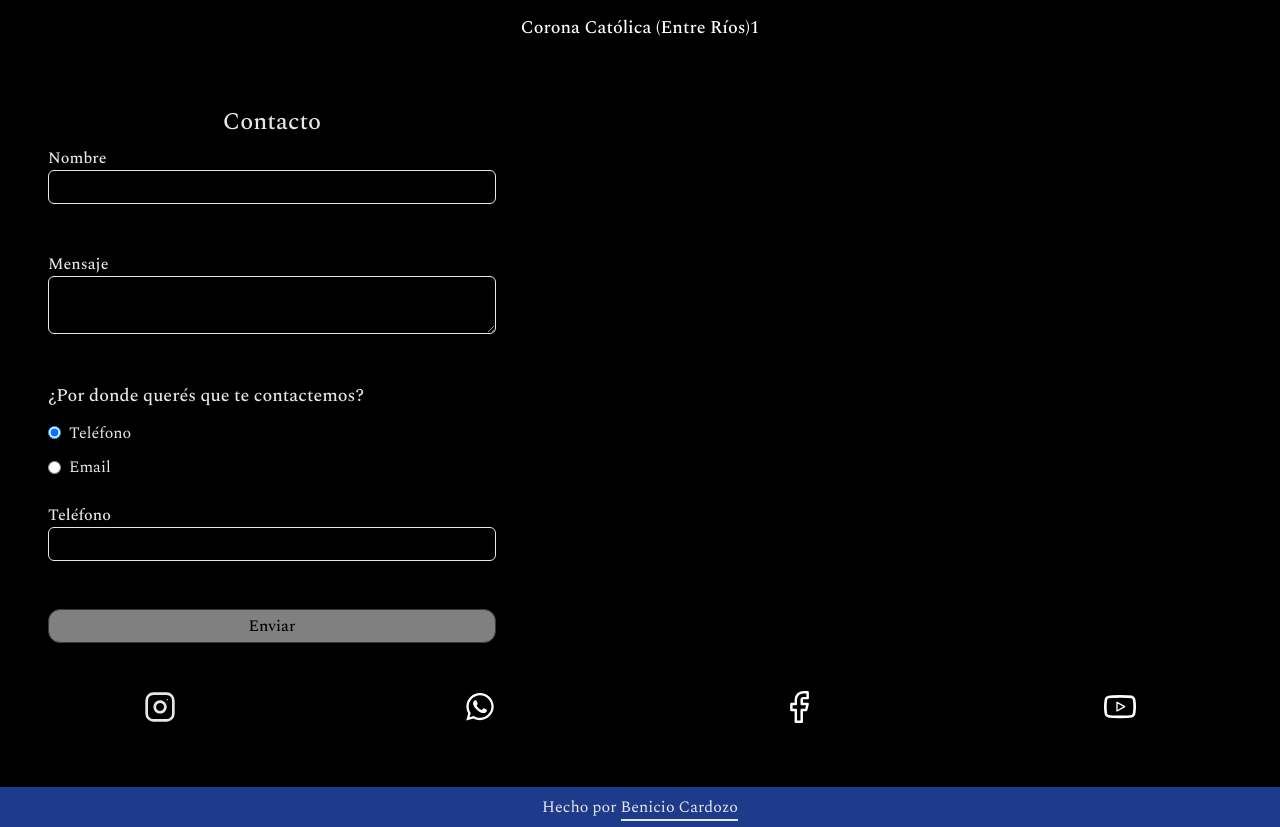
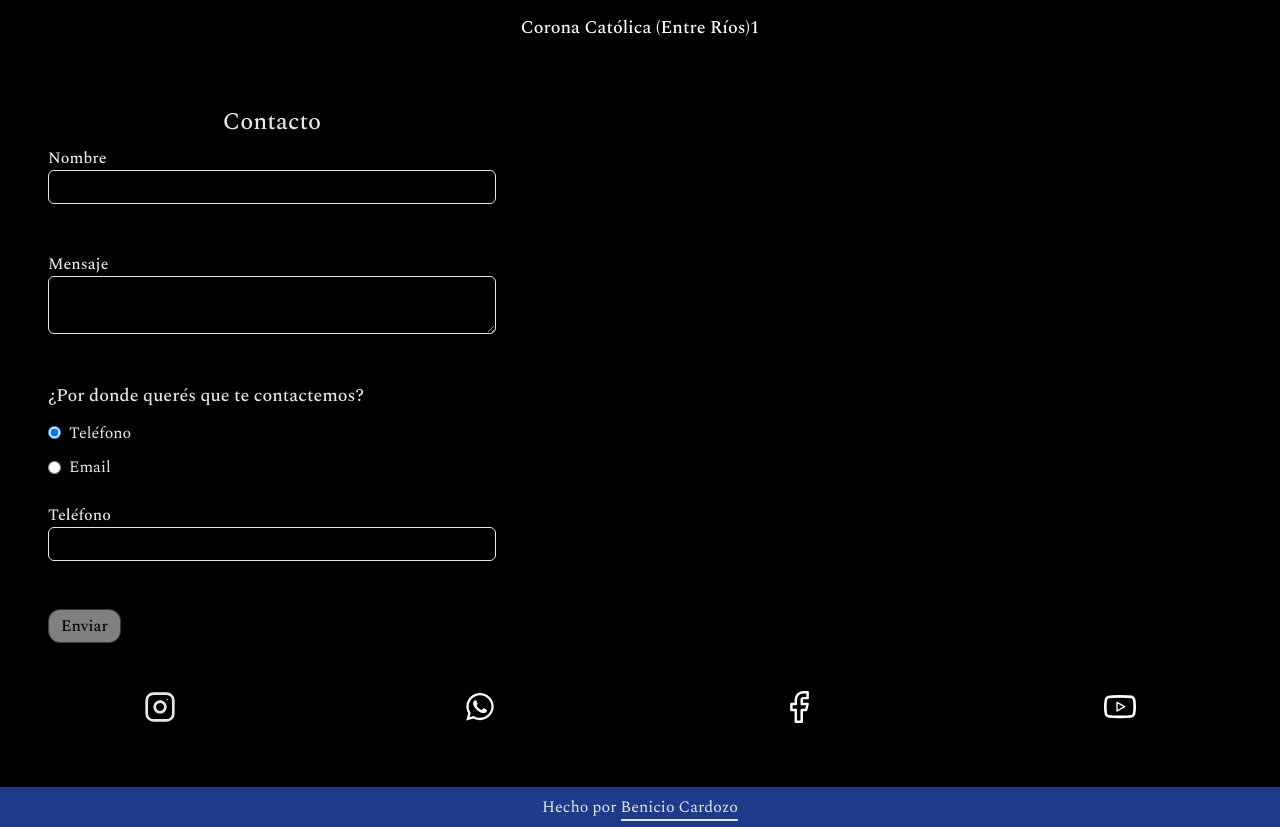
Before and after one commit to vencho-mdp/fede-james-app, a Next.js app: page /historia in a window 1280 px wide. Shown: the part 1026-1853 px from the top of the page. Built offline with nearby package versions, Linux system fonts and the light colour scheme.

Commit message:
add transitions

```diff
--- /dev/null
+++ b/components/Fade.js
@@ -0,0 +1,51 @@
+import { Transition } from "react-transition-group";
+import { useState, createRef, useMemo } from "react";
+import useOnScreen from "../hooks/useOnScreen";
+
+const duration = 120;
+
+const defaultStyle = {
+  transition: `opacity ${duration}ms ease-in-out`,
+  opacity: 0,
+};
+
+const transitionStyles = {
+  entering: { opacity: 1 },
+  entered: { opacity: 1 },
+  exiting: { opacity: 0 },
+  exited: { opacity: 0 },
+};
+
+export default function Fade(props) {
+  const [inProp, setInProp] = useState(false);
+  const ref = createRef();
+  const isVisible = useOnScreen(ref);
+  const updateTransitionState = (isElVisible) => {
+    if (isElVisible) {
+      setTimeout(() => {
+        setInProp(true);
+      }, duration);
+    } else {
+      setInProp(false);
+    }
+  };
+
+  // eslint-disable-next-line react-hooks/exhaustive-deps
+  useMemo(() => updateTransitionState(isVisible), [isVisible]);
+
+  return (
+    <Transition in={inProp} timeout={duration}>
+      {(state) => (
+        <div
+          ref={ref}
+          style={{
+            ...defaultStyle,
+            ...transitionStyles[state],
+          }}
+        >
+          {props.children}
+        </div>
+      )}
+    </Transition>
+  );
+}
--- a/components/Form.js
+++ b/components/Form.js
@@ -2,6 +2,7 @@ import Subtitle from "./Subtitle";
 import PrimaryButton from "./PrimaryButton";
 import { useState, useMemo } from "react";
 import { event } from "../lib/ga.js";
+import Fade from "./Fade";
 
 export default function Form({ className }) {
   const otherWaysToGetInTouch = [
@@ -95,7 +96,7 @@ export default function Form({ className }) {
   };
 
   return (
-    <>
+    <Fade>
       {loading ? (
         <div className="border border-gray-200 p-2 mx-8 rounded-md">
           <Subtitle
@@ -180,7 +181,11 @@ export default function Form({ className }) {
                 />
               </div>
             </div>
-            <PrimaryButton disabled={!isValid} text="Enviar" />
+            <PrimaryButton
+              className="self-start"
+              disabled={!isValid}
+              text="Enviar"
+            />
           </div>
         </form>
       ) : (
@@ -220,6 +225,6 @@ export default function Form({ className }) {
           </a>
         ))}
       </div>
-    </>
+    </Fade>
   );
 }
--- a/components/Hero.js
+++ b/components/Hero.js
@@ -1,8 +1,10 @@
 import Title from "./Title";
 import Subtitle from "./Subtitle";
+import Fade from "./Fade";
 
 export default function Hero({ img, title, subtitle }) {
   return (
+    <Fade>
       <div
         className="flex flex-col h-48 w-full justify-center items-center md:h-96"
         style={{
@@ -15,5 +17,6 @@ export default function Hero({ img, title, subtitle }) {
         <Title text={title} />
         {subtitle && <Subtitle text={subtitle} bold={true} />}
       </div>
+    </Fade>
   );
 }
--- a/components/Paragraph.js
+++ b/components/Paragraph.js
@@ -1,12 +1,15 @@
+import Fade from "./Fade";
 export default function Paragraph({ text, className }) {
   const classNames = `text-base text-gray-200 text-justify leading-loose ${
     className || ""
   }`;
 
   return (
-    <div
-      className={classNames}
-      dangerouslySetInnerHTML={{ __html: text }}
-    ></div>
+    <Fade>
+      <div
+        className={classNames}
+        dangerouslySetInnerHTML={{ __html: text }}
+      ></div>
+    </Fade>
   );
 }
--- a/components/PrimaryButton.js
+++ b/components/PrimaryButton.js
@@ -1,6 +1,6 @@
 export default function PrimaryButton({ text, onClick, className, disabled }) {
   const classNames =
-    "border border-gray-500 text-black rounded-xl text-base px-2 py-1 font-medium bg-white" +
+    "border border-gray-500 text-black rounded-xl text-base px-3 py-1 font-medium bg-white" +
     (className ? ` ${className}` : "") +
     (disabled ? " opacity-50 cursor-not-allowed" : "");
   return (
--- a/components/Services.js
+++ b/components/Services.js
@@ -2,11 +2,12 @@ import Subtitle from "./Subtitle";
 import Image from "next/image";
 import OutlineButton from "./OutlineButton";
 import { useRouter } from "next/router";
+import Fade from "./Fade";
 
 export default function Services({ items }) {
   const router = useRouter();
   return (
-    <>
+    <Fade>
       <Subtitle text="Servicios" className="mt-24 mb-8" />
       <div className="flex flex-wrap justify-around items-center">
         {items.map((item) => (
@@ -29,6 +30,6 @@ export default function Services({ items }) {
           </div>
         ))}
       </div>
-    </>
+    </Fade>
   );
 }
--- a/components/Slider.js
+++ b/components/Slider.js
@@ -1,6 +1,7 @@
 import Image from "next/dist/client/image";
 import Subtitle from "./Subtitle";
 import { createRef, useState } from "react";
+import Fade from "./Fade";
 
 export default function Slider({
   imagesPath,
@@ -61,6 +62,8 @@ export default function Slider({
   );
 
   return (
+    <Fade>
+      {" "}
       <div className={className || ""}>
         {title && <Subtitle text={title} className="mt-12 mb-12" />}
         <div className="flex items-center justify-center">
@@ -107,5 +110,6 @@ export default function Slider({
           </div>
         </div>
       </div>
+    </Fade>
   );
 }
--- /dev/null
+++ b/hooks/useOnScreen.js
@@ -0,0 +1,19 @@
+import { useState, useEffect } from "react";
+
+export default function useOnScreen(ref) {
+  const [isIntersecting, setIntersecting] = useState(false);
+  useEffect(() => {
+    const observer = new IntersectionObserver(([entry]) =>
+      setIntersecting(entry.isIntersecting)
+    );
+
+    observer.observe(ref.current);
+    // Remove the observer as soon as the component is unmounted
+    return () => {
+      observer.disconnect();
+    };
+    // eslint-disable-next-line react-hooks/exhaustive-deps
+  }, []);
+
+  return isIntersecting;
+}
--- a/next.config.js
+++ b/next.config.js
@@ -3,6 +3,4 @@ const withBundleAnalyzer = require("@next/bundle-analyzer")({
 });
 
 /** @type {import('next').NextConfig} */
-module.exports = withBundleAnalyzer({
-  reactStrictMode: true,
-});
+module.exports = withBundleAnalyzer({});
--- a/package.json
+++ b/package.json
@@ -23,7 +23,8 @@
     "node-cache": "^5.1.2",
     "re2": "^1.17.4",
     "react": "17.0.2",
-    "react-dom": "17.0.2"
+    "react-dom": "17.0.2",
+    "react-transition-group": "^4.4.2"
   },
   "devDependencies": {
     "autoprefixer": "^10.4.2",
--- a/pages/cuchillos.js
+++ b/pages/cuchillos.js
@@ -7,6 +7,7 @@ import OutlineButton from "../components/OutlineButton";
 import { useState, useEffect } from "react";
 import Paragraph from "../components/Paragraph";
 import Image from "next/image";
+import Fade from "../components/Fade";
 
 export default function Cuchillos({ knives }) {
   const [imgIndex, setImgIndex] = useState(0);
@@ -77,6 +78,7 @@ export default function Cuchillos({ knives }) {
         text="Lorem ipsum dolor sit amet, consectetur adipiscing elit, sed do eiusmod tempor incididunt ut labore et dolore magna aliqua. Ut enim ad minim veniam, quis nostrud exercitation ullamco laboris nisi ut aliquip ex ea commodo consequat."
       />
       <Subtitle text="Últimos Trabajos" className="mt-16 mb-8" />
+      <Fade>
         {(loadAll ? items : knives).map((imgSrc) => (
           <div key={imgSrc} className="py-8 px-16 h-96 w-full">
             {/* eslint-disable-next-line @next/next/no-img-element */}
@@ -97,6 +99,8 @@ export default function Cuchillos({ knives }) {
             />
           </div>
         )}
+      </Fade>
+
       <Slider
         title="Categorías"
         imagesPath={imgs.map((el) => ({ src: el.src }))}
```
Also changed, not shown: 1 other file (tests, documents, lock files or other folders). Lines whose indentation alone changed are shown as unchanged.
